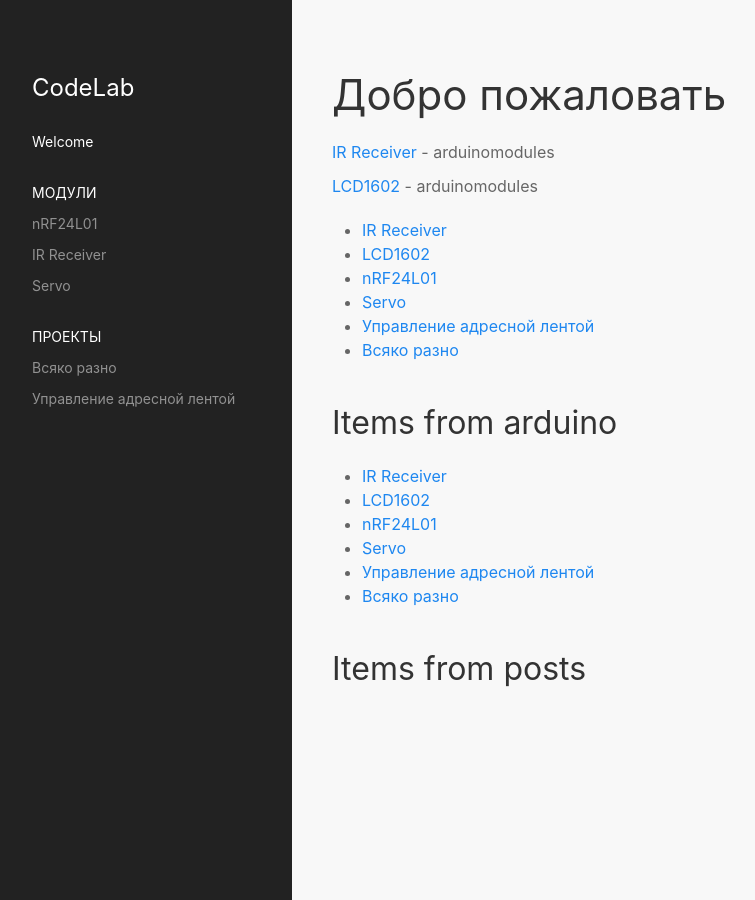
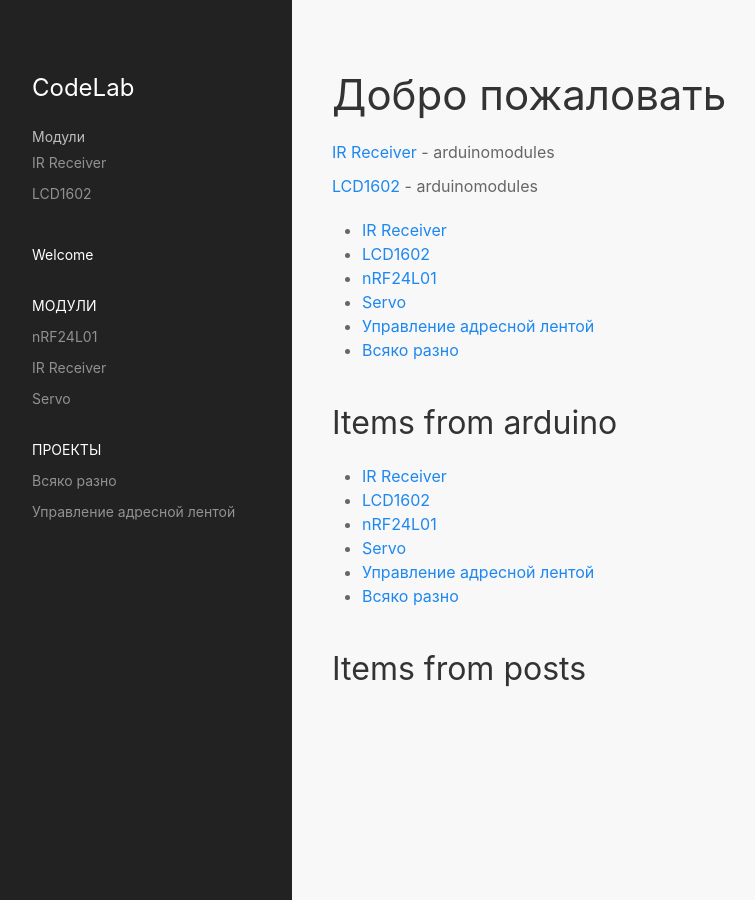
Before and after one commit to ProjectErlon/ProjectErlon.github.io, a Jekyll site: the page built from index.md, in a window 1280 px wide. Shown: the whole page, without its empty margins (8-763 px from the left). Built offline with Jekyll 4.4.1, drawn with Linux system fonts in a browser that asks for light colours; nearby versions of some CDN libraries.

Commit message:
Update sidebar.navigation.html

```diff
--- a/_includes/sidebar.navigation.html
+++ b/_includes/sidebar.navigation.html
@@ -1,6 +1,32 @@
 <h3 class="uk-text-large uk-visible@m">{{ site.title }}</h3>
 <ul class="uk-nav uk-nav-default" uk-scrollspy-nav="closest: li; scroll: true"
     {% assign page_url = page.url | remove: '.html' %}
+
+
+<li class="uk-nav-header">Модули</li>
+{% assign u_documents = site.documents | where: "categories", "modules" %}
+{% for u_document in u_documents %}
+    <li {% if u_document.url == page_url and page.nav.level_1 %}uk-parent{% endif %} {% if u_document.url == page_url %}uk-active{% endif %}>
+        <a href="{{ u_document.url }}">{{ u_document.title }}</a>
+                {% if u_document.url == page_url and page.nav.level_1 %}
+                    <ul class="uk-nav-sub">
+                        {% for pl1 in page.nav.level_1 %}
+                            <li><a href="{{ pl1.url }}">{{ pl1.title }}</a></li>
+                        {% endfor %}
+                    </ul>
+                {% endif %}
+    </li>
+{% endfor %}
+
+
+
+
+
+
+
+
+
+
 
     {% for global_nav in site.data.sidebar.cat_lib %}
         {% if global_nav.title %}
```
